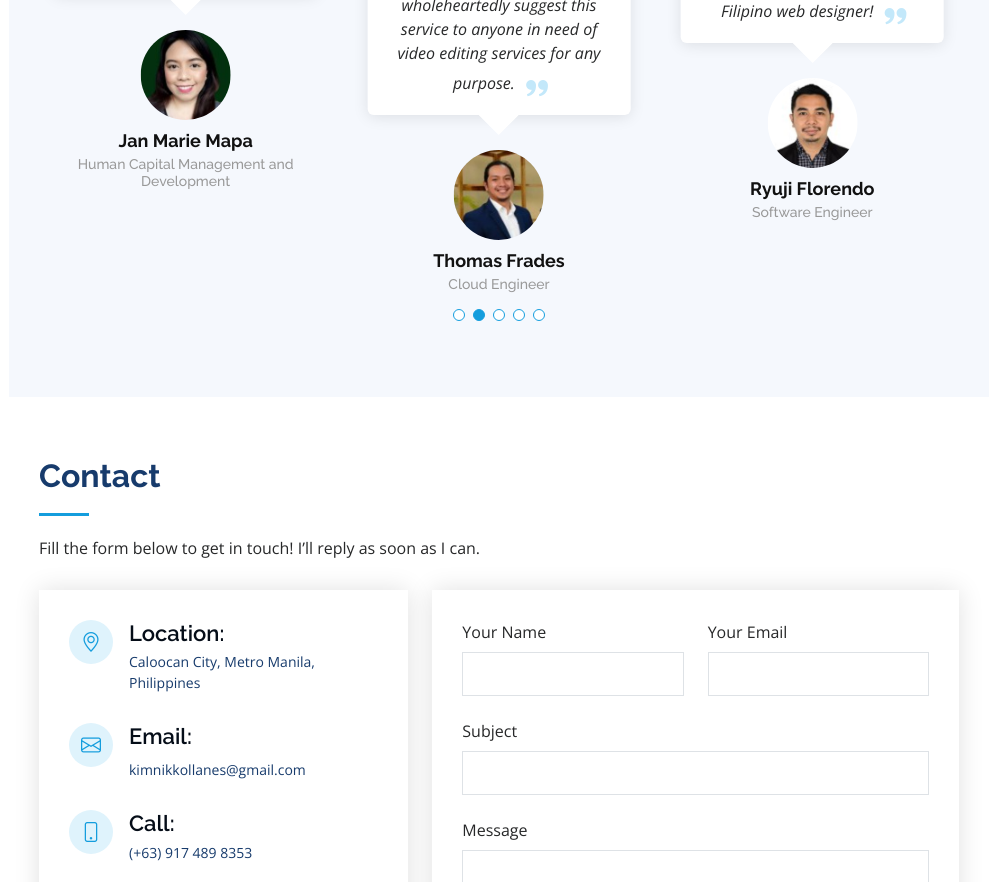
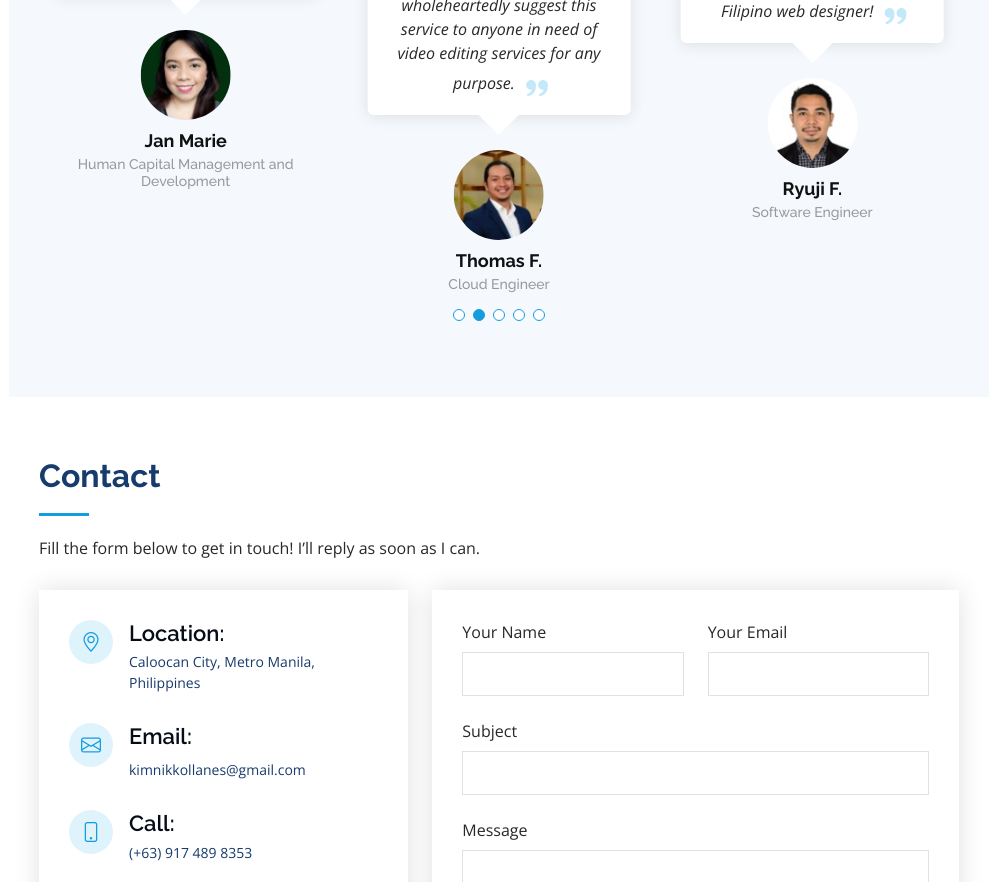
Before and after one commit to nexysllanes/NikkoPortfolio, a plain HTML site: page index.html in a window 1280 px wide. Shown: the part 10130-11012 px from the top of the page, without its empty margins (291-1280 px from the left). Drawn offline with nearby package versions, Linux system fonts and the light colour scheme.

Commit message:
Add files via upload

```diff
--- a/index.html
+++ b/index.html
@@ -1786,7 +1786,7 @@
                     class="testimonial-img"
                     alt=""
                   />
-                  <h3>Arlene Manalang</h3>
+                  <h3>Arlene M.</h3>
                   <h4>R&amp;D Consultant</h4>
                 </div>
               </div>
@@ -1812,7 +1812,7 @@
                     class="testimonial-img"
                     alt=""
                   />
-                  <h3>Jan Marie Mapa</h3>
+                  <h3>Jan Marie</h3>
                   <h4>Human Capital Management and Development</h4>
                 </div>
               </div>
@@ -1840,7 +1840,7 @@
                     class="testimonial-img"
                     alt=""
                   />
-                  <h3>Thomas Frades</h3>
+                  <h3>Thomas F.</h3>
                   <h4>Cloud Engineer</h4>
                 </div>
               </div>
@@ -1866,7 +1866,7 @@
                     class="testimonial-img"
                     alt=""
                   />
-                  <h3>Ryuji Florendo</h3>
+                  <h3>Ryuji F.</h3>
                   <h4>Software Engineer</h4>
                 </div>
               </div>
@@ -1890,7 +1890,7 @@
                     class="testimonial-img"
                     alt=""
                   />
-                  <h3>Joven Balgos</h3>
+                  <h3>Joven B.</h3>
                   <h4>Operations Unit Head</h4>
                 </div>
               </div>
```
